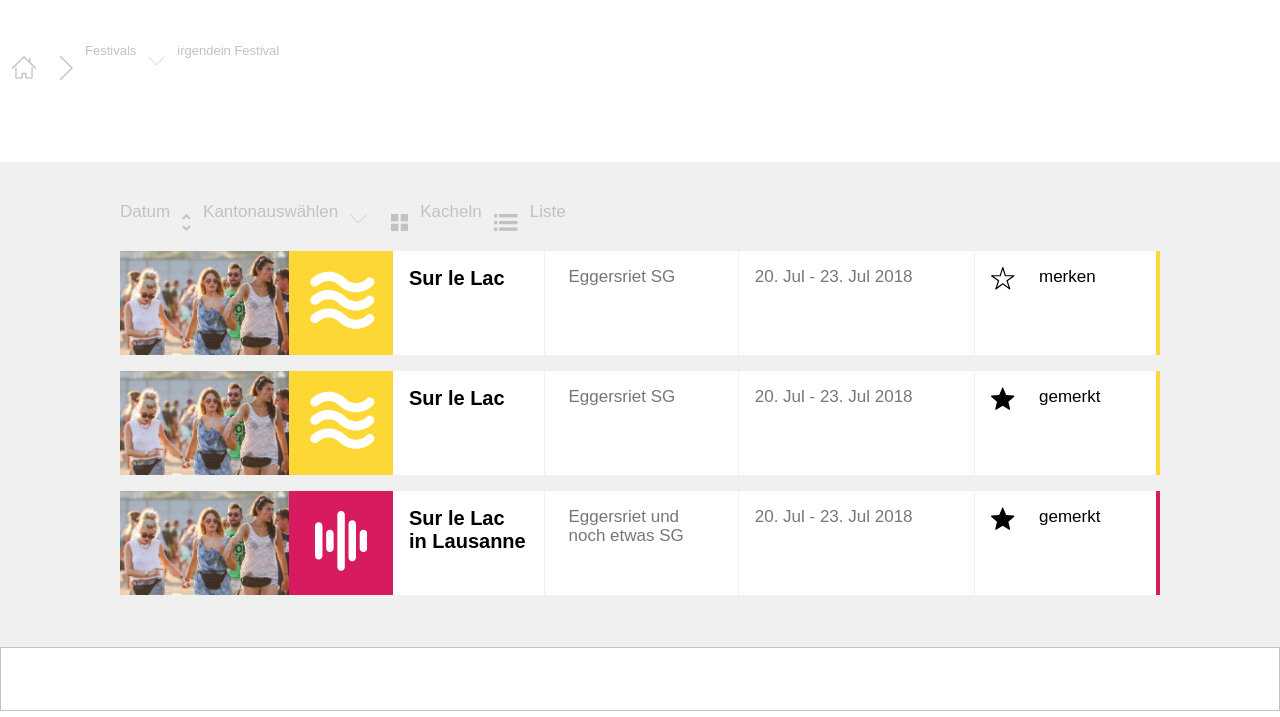
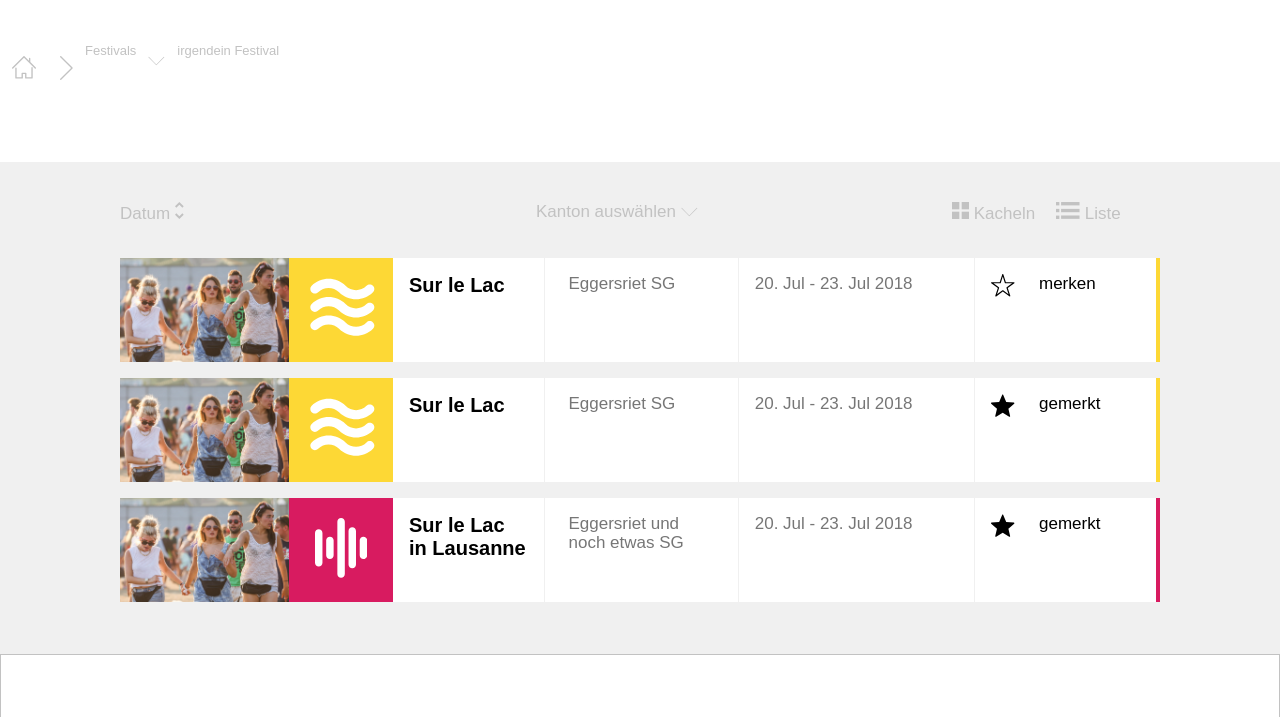
Before and after one commit to marinacraig/diplomarbeit, a PHP site: page /content/festivaluebersicht.html in a window 1280 px wide. Shown: the part 20-737 px from the top of the page. Run offline with PHP 8.4, Linux system fonts and the light colour scheme; some web fonts are replaced.

Commit message:
filter oberhalb festivalübersicht mit flexbox

```diff
--- a/content/festivaluebersicht.html
+++ b/content/festivaluebersicht.html
@@ -113,7 +113,7 @@
 
         <ul class="filternavigation">
             <li class="filter filter__datum">
-                Datum
+                <p>Datum</p>
                 <svg width="9px" height="17px" viewBox="0 0 9 17" version="1.1" xmlns="http://www.w3.org/2000/svg"
                      xmlns:xlink="http://www.w3.org/1999/xlink">
                     <!-- Generator: Sketch 39.1 (31720) - http://www.bohemiancoding.com/sketch -->
@@ -131,7 +131,7 @@
             </li>
 
             <li class="filter filter__kanton">
-                Kanton<span class="item__hidden"> auswählen</span>
+                <p>Kanton<span class="item__hidden"> auswählen</span></p>
                 <svg width="17px" height="10px" viewBox="0 0 17 10" version="1.1" xmlns="http://www.w3.org/2000/svg"
                      xmlns:xlink="http://www.w3.org/1999/xlink">
                     <!-- Generator: Sketch 39.1 (31720) - http://www.bohemiancoding.com/sketch -->
@@ -169,7 +169,7 @@
                     </g>
                 </svg>
 
-                <span class="item__hidden">Kacheln</span>
+                <p><span class="item__hidden">Kacheln</span></p>
             </li>
 
             <li class="filter filter__liste">
@@ -192,7 +192,7 @@
                         </g>
                     </g>
                 </svg>
-                <span class="item__hidden">Liste</span>
+                <p><span class="item__hidden">Liste</span></p>
             </li>
 
         </ul>
--- a/css/components/_festivaluebersicht.scss
+++ b/css/components/_festivaluebersicht.scss
@@ -12,20 +12,32 @@
   .filternavigation {
     text-decoration: none;
     //laptop margin: 0 120px; tablet: margin: 0 24px;
-    margin: 16px;
+    //margin: 16px;
+    height: 48px;
+    max-width: 100%;
+    display: flex;
+    flex-direction: row;
+    justify-content: space-between;
+    align-content: center;
 
-    ul {
-      height: 48px;
-      width: 100%;
-      display: inline-flex;
-    }
-    li {
+
+    .filter {
       color: $grauC2_hex;
-      display: flex;
-      float: left;
       list-style-type: none;
+      //align-self: flex-start;
+
+      //flex-grow: 4fr 4fr 1fr 1fr;
+      &__datum, &__kanton {
+        flex: 0 1 40%;
+      }
+
+      &__kacheln, &__liste {
+        flex: 0 1 10%;
+      }
+
       p, svg {
         display: inline;
+        margin:0;
       }
 
       &:active {
@@ -106,7 +118,7 @@
           width: 100%;
         }
         &__detail {
-          &--ort, &--datum{
+          &--ort, &--datum {
             margin: 0 8px 8px 8px;
             width: calc(100% - 80px);
             color: $grau76_hex;
@@ -189,7 +201,6 @@
       &--item {
         text-align: start;
 
-
         //nicht mobile: .teaser__kachel{}
         .filter {
 
@@ -207,7 +218,7 @@
           }
 
           &__name {
-            margin: 0;//statt 8px
+            margin: 0; //statt 8px
             width: 374px;
             max-width: 100%;
             height: 100%;
@@ -219,18 +230,17 @@
           &__detail {
             margin: 0; // statt margin: 0 8px 8px 8px;
             height: 100%;
-            width: 184px;//höher: 184 und 210
+            width: 184px; //höher: 184 und 210
             max-width: 100%;
 
-
-            &--ort, &--datum{
+            &--ort, &--datum {
               float: none;
               width: 100%;
             }
-            &--ort{
+            &--ort {
               padding: 16px;
             }
-            &--datum{
+            &--datum {
               padding: 0 16px 16px 16px;
             }
           }
@@ -242,7 +252,7 @@
             margin: auto;
             padding: 4px;
             text-align: center;
-            .gemerkt, .merken{
+            .gemerkt, .merken {
               padding: 12px;
             }
           }
@@ -264,7 +274,6 @@
   .festivaluebersicht__filter {
     width: 100%;
 
-
     //evtl. hier: padding:16px; etc. analog Hauptseite
 
     //Überschrift bei Festival-Liste
@@ -279,25 +288,21 @@
       //laptop margin: 0 120px; tablet: margin: 0 24px;
       margin: 0 120px;
 
-
-      ul{
+      ul {
         height: 104px;
         //width soll ausgenützt werden
         max-width: calc(100vw - 270px); //ggf anpassen
 
       }
 
-
       &--item {
 
-        .teaser__kachel{
+        .teaser__kachel {
           width: 169px;
         }
 
-
         //nicht mobile: .teaser__kachel{}
         .filter {
-
 
           &__music {
             //ab tablet height und width 104px
@@ -313,7 +318,6 @@
           }
 
           &__name {
-
             inline-size: 15%; //von console - ist sonst zu breit
 
           }
@@ -327,9 +331,7 @@
             max-width: 100%;
             //inline-size: 10%;
 
-
-
-            &--ort{
+            &--ort {
               display: inline-block;
               height: 100%;
               width: 184px;
@@ -338,10 +340,9 @@
               padding: 16px;
               //align-items: center;
               //text-align: center;
-
             }
 
-            &--datum{
+            &--datum {
               display: inline-block;
               width: 210px;
               max-width: 100%;
@@ -350,17 +351,15 @@
               padding: 16px;
               //text-align: center;
               //justify-items: center;
-
             }
           }
           &__merken, &__gemerkt {
             display: inline-flex;
             width: 156px;
             display: inline-flex;
-            .merken, .gemerkt{
+            .merken, .gemerkt {
               padding-top: 12px;
             }
-
 
             //ab Tablet anders
             /*width: 104px;
--- a/css/main.css
+++ b/css/main.css
@@ -826,19 +826,23 @@ footer {
   background-color: #F0F0F0; }
   .festivaluebersicht__filter .filternavigation {
     text-decoration: none;
-    margin: 16px; }
-    .festivaluebersicht__filter .filternavigation ul {
-      height: 48px;
-      width: 100%;
-      display: inline-flex; }
-    .festivaluebersicht__filter .filternavigation li {
+    height: 48px;
+    max-width: 100%;
+    display: flex;
+    flex-direction: row;
+    justify-content: space-between;
+    align-content: center; }
+    .festivaluebersicht__filter .filternavigation .filter {
       color: #C2C2C2;
-      display: flex;
-      float: left;
       list-style-type: none; }
-      .festivaluebersicht__filter .filternavigation li p, .festivaluebersicht__filter .filternavigation li svg {
-        display: inline; }
-      .festivaluebersicht__filter .filternavigation li:active {
+      .festivaluebersicht__filter .filternavigation .filter__datum, .festivaluebersicht__filter .filternavigation .filter__kanton {
+        flex: 0 1 40%; }
+      .festivaluebersicht__filter .filternavigation .filter__kacheln, .festivaluebersicht__filter .filternavigation .filter__liste {
+        flex: 0 1 10%; }
+      .festivaluebersicht__filter .filternavigation .filter p, .festivaluebersicht__filter .filternavigation .filter svg {
+        display: inline;
+        margin: 0; }
+      .festivaluebersicht__filter .filternavigation .filter:active {
         color: #000; }
   .festivaluebersicht__filter .festival__list {
     margin: 0 16px;
```
Also changed, not shown: dokumentation/style.md (+3 -0 lines).
